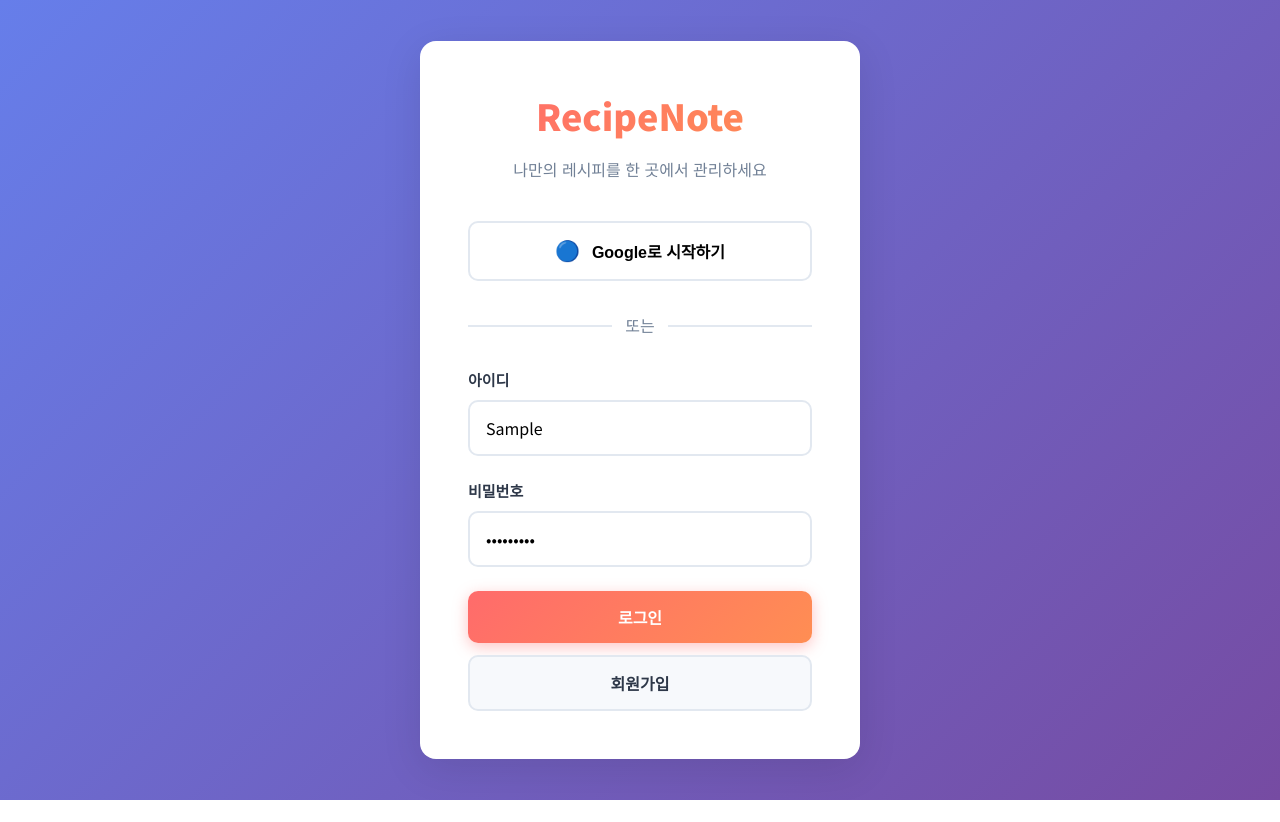
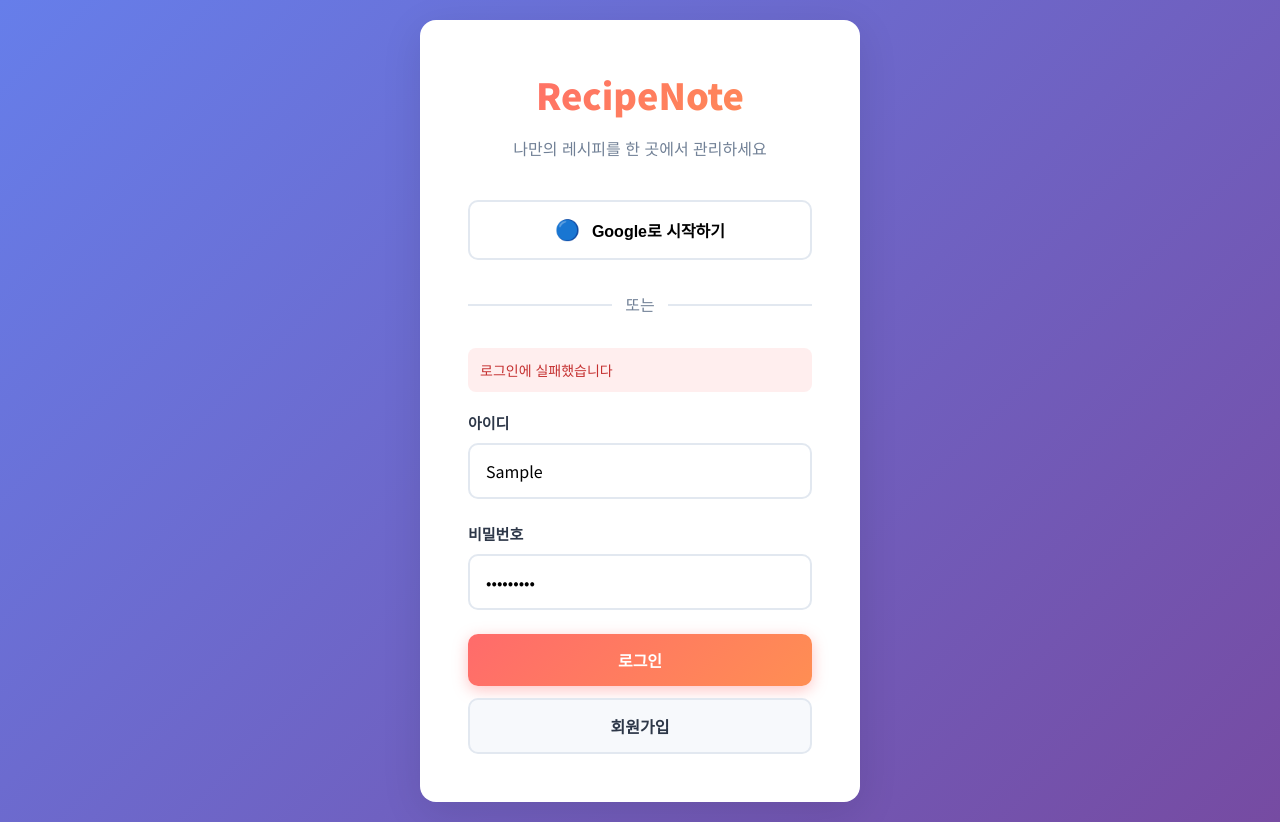
Before and after one commit to bujin21/recipenote, a React (Create React App) app in the folder frontend/: page /login in a window 1280 px wide. Both pictures are taken after typing "Sample", "Sample123" into the empty fields and a click on the button "로그인". Before the commit the page ends 800 px from the top, so only its background shows below. Built offline with nearby package versions, Linux system fonts and the light colour scheme; no server answers.

Commit message:
로그인 페이지 수정(API 연결)

```diff
--- a/frontend/src/pages/LoginPage.js
+++ b/frontend/src/pages/LoginPage.js
@@ -1,28 +1,43 @@
 import React, { useState } from 'react';
+import { useNavigate } from 'react-router-dom';
+import AuthService from '../services/auth.service';
 import '../styles/Auth.css';
 
 function LoginPage() {
+  const navigate = useNavigate();
   const [formData, setFormData] = useState({
     username: '',
     password: ''
   });
+  const [error, setError] = useState('');
+  const [loading, setLoading] = useState(false);
 
   const handleChange = (e) => {
     setFormData({
       ...formData,
       [e.target.name]: e.target.value
     });
+    setError(''); // 입력 시 에러 초기화
   };
 
-  const handleSubmit = (e) => {
+  const handleSubmit = async (e) => {
     e.preventDefault();
-    console.log('로그인:', formData);
-    // TODO: API 호출
+    setError('');
+    setLoading(true);
+
+    try {
+      await AuthService.login(formData);
+      // 로그인 성공 - 대시보드로 이동
+      navigate('/dashboard');
+    } catch (err) {
+      setError(err.error?.message || '로그인에 실패했습니다');
+    } finally {
+      setLoading(false);
+    }
   };
 
   const handleGoogleLogin = () => {
-    console.log('Google 로그인');
-    // TODO: Google OAuth
+    alert('Google 로그인은 준비 중입니다.');
   };
 
   return (
@@ -38,6 +53,20 @@ function LoginPage() {
 
         <div className="divider">또는</div>
 
+        {error && (
+          <div style={{
+            padding: '12px',
+            background: '#FEE',
+            color: '#C53030',
+            borderRadius: '8px',
+            marginBottom: '20px',
+            fontSize: '14px',
+            fontWeight: '500'
+          }}>
+            {error}
+          </div>
+        )}
+
         <form onSubmit={handleSubmit}>
           <div className="form-group">
             <label>아이디</label>
@@ -48,6 +77,7 @@ function LoginPage() {
               onChange={handleChange}
               placeholder="아이디를 입력하세요"
               required
+              disabled={loading}
             />
           </div>
 
@@ -60,17 +90,23 @@ function LoginPage() {
               onChange={handleChange}
               placeholder="비밀번호를 입력하세요"
               required
+              disabled={loading}
             />
           </div>
 
-          <button type="submit" className="btn-primary">
-            로그인
+          <button
+            type="submit"
+            className="btn-primary"
+            disabled={loading}
+          >
+            {loading ? '로그인 중...' : '로그인'}
           </button>
 
           <button
             type="button"
             className="btn-secondary"
-            onClick={() => window.location.href = '/register'}
+            onClick={() => navigate('/register')}
+            disabled={loading}
           >
             회원가입
           </button>
```
